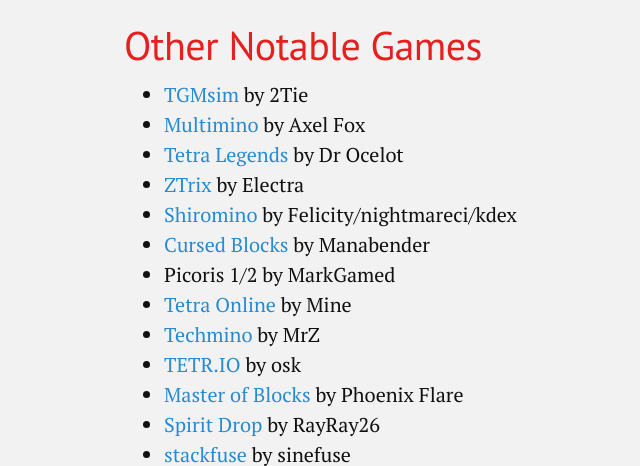
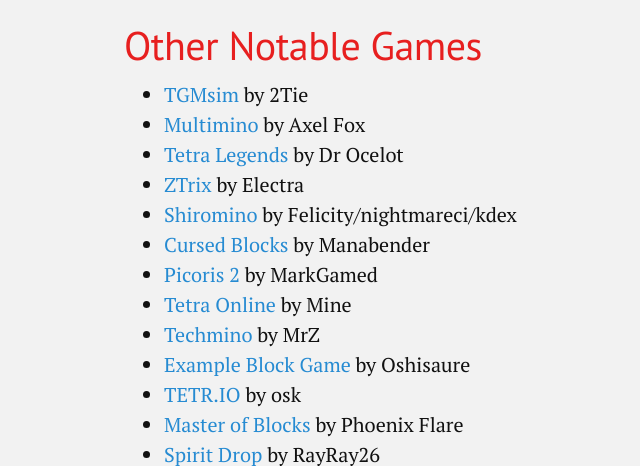
Before and after one commit to ameliaRTA/t-sp.in, a Jekyll site: the page built from cambridge.md, in a window 1280 px wide and 900 px high, scrolled down 2742 px, cut to the strip 0-466 px from the top of the window. Shown: the whole strip, without its empty margins (76-716 px from the left). Built offline with Jekyll 4.4.1, drawn with Linux system fonts in a browser that asks for light colours.

Commit message:
Update cambridge.md

```diff
--- a/cambridge.md
+++ b/cambridge.md
@@ -79,9 +79,10 @@
 - [ZTrix](https://discord.gg/MGhqCBDGNH) by Electra
 - [Shiromino](https://github.com/shiromino/shiromino) by Felicity/nightmareci/kdex
 - [Cursed Blocks](https://github.com/Manabender/Cursed-Blocks) by Manabender
-- Picoris 1/2 by MarkGamed
+- [Picoris 2](https://www.lexaloffle.com/bbs/?tid=41733) by MarkGamed
 - [Tetra Online](https://github.com/Juan-Cartes/Tetra-Offline) by Mine
 - [Techmino](https://discord.gg/6Yuww44tq8) by MrZ
+- [Example Block Game](https://github.com/oshisaure/example-block-game) by Oshisaure
 - [TETR.IO](https://tetr.io) by osk
 - [Master of Blocks](https://discord.gg/72FZ49mjWh) by Phoenix Flare
 - [Spirit Drop](https://rayblastgames.com/spiritdrop.php) by RayRay26
```
